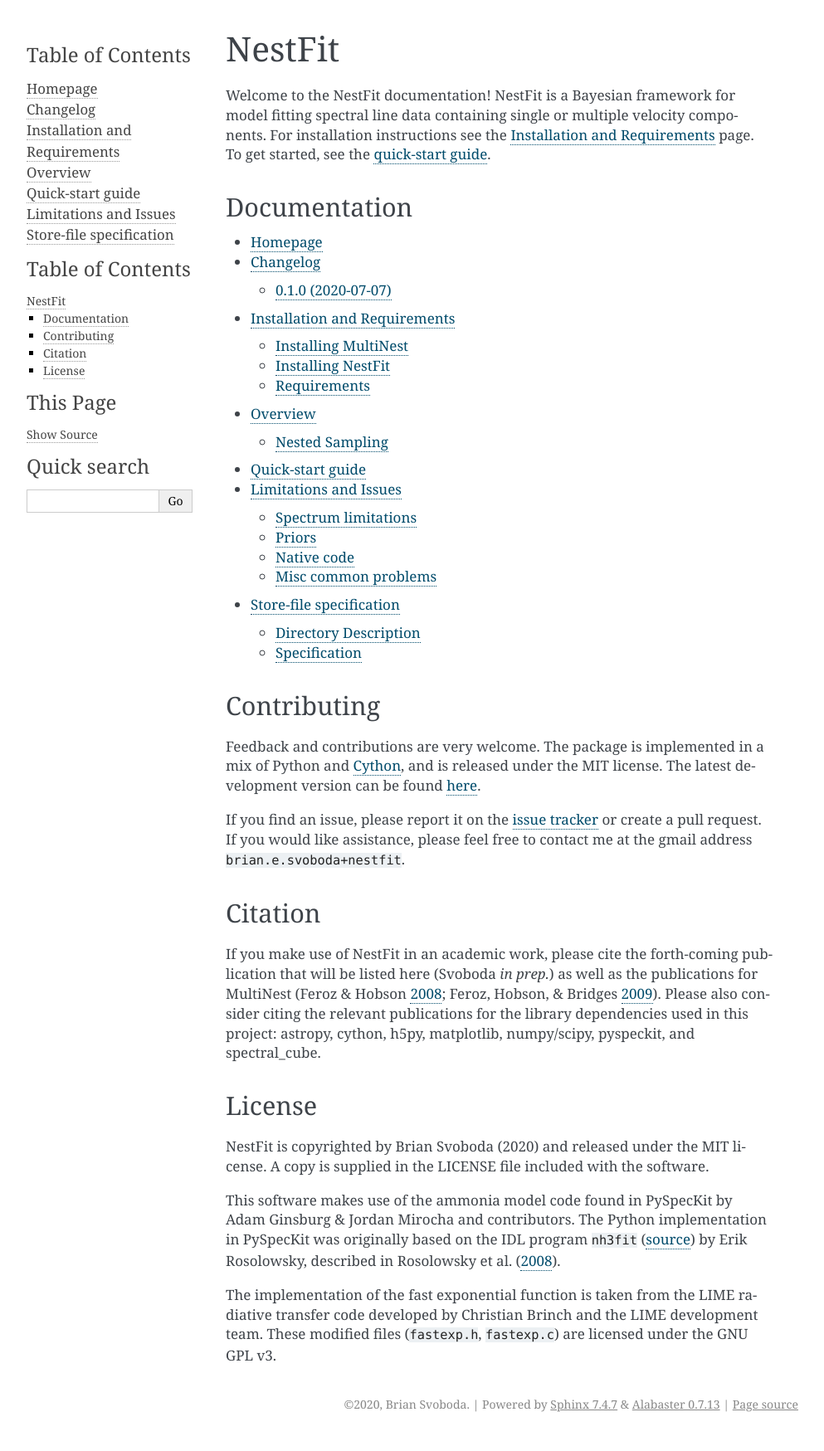
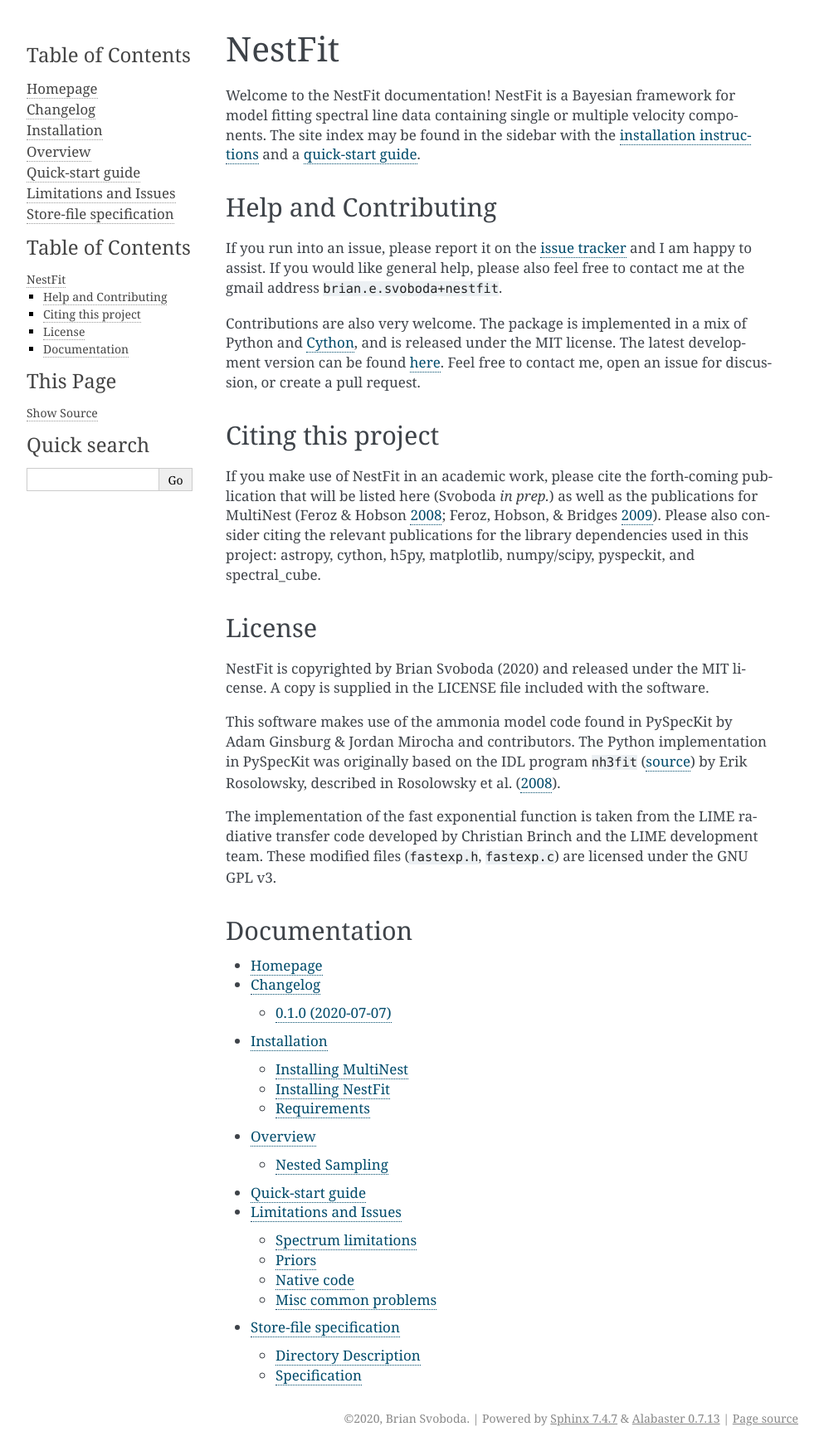
Before and after one commit to autocorr/nestfit, a Sphinx documentation site: the page built from docs/index.rst, in a window 1280 px wide. Shown: the whole page at 83% size, without its empty margins (148-1141 px from the left). Built offline with Sphinx 7.4.7, drawn with Linux system fonts in a browser that asks for light colours.

Commit message:
Fixes for rtd

```diff
--- a/docs/conf.py
+++ b/docs/conf.py
@@ -23,6 +23,7 @@
 
 
 # -- General configuration ---------------------------------------------------
+master_doc = 'index'
 
 # Add any Sphinx extension module names here, as strings. They can be
 # extensions coming with Sphinx (named 'sphinx.ext.*') or your custom
--- a/docs/index.rst
+++ b/docs/index.rst
@@ -3,41 +3,26 @@
 =======
 Welcome to the NestFit documentation!  NestFit is a Bayesian framework for
 model fitting spectral line data containing single or multiple velocity
-components.  For installation instructions see the :doc:`install` page. To get
-started, see the :doc:`quick-start guide <quickstart>`.
+components. The site index may be found in the sidebar with the
+:doc:`installation instructions <install>` and a :doc:`quick-start guide
+<quickstart>`.
 
 
-Documentation
-=============
+Help and Contributing
+=====================
+If you run into an issue, please report it on the `issue tracker
+<https://github.com/autocorr/nestfit/issues>`_ and I am happy to assist.  If
+you would like general help, please also feel free to contact me at the gmail
+address ``brian.e.svoboda+nestfit``.
 
-.. toctree::
-   :name: mastertoc
-   :maxdepth: 2
-
-   Homepage <self>
-   changelog
-   install
-   overview
-   quickstart
-   Limitations and Issues <limitations>
-   store_spec
+Contributions are also very welcome.  The package is implemented in a mix of Python
+and `Cython <https://cython.org>`_, and is released under the MIT license.  The
+latest development version can be found `here <https://github.com/autocorr/nestfit>`__.
+Feel free to contact me, open an issue for discussion, or create a pull request.
 
 
-Contributing
-============
-Feedback and contributions are very welcome.  The package is implemented in a
-mix of Python and `Cython <https://cython.org>`_, and is released under the MIT
-license.  The latest development version can be found
-`here <https://github.com/autocorr/nestfit>`__.
-
-If you find an issue, please report it on the
-`issue tracker <https://github.com/autocorr/nestfit/issues>`_
-or create a pull request. If you would like assistance, please feel free to
-contact me at the gmail address ``brian.e.svoboda+nestfit``.
-
-
-Citation
-========
+Citing this project
+===================
 If you make use of NestFit in an academic work, please cite the forth-coming
 publication that will be listed here (Svoboda `in prep.`) as well as the
 publications for MultiNest (Feroz & Hobson
```
Also changed, not shown: other parts of docs/index.rst (+16 -0 lines).
